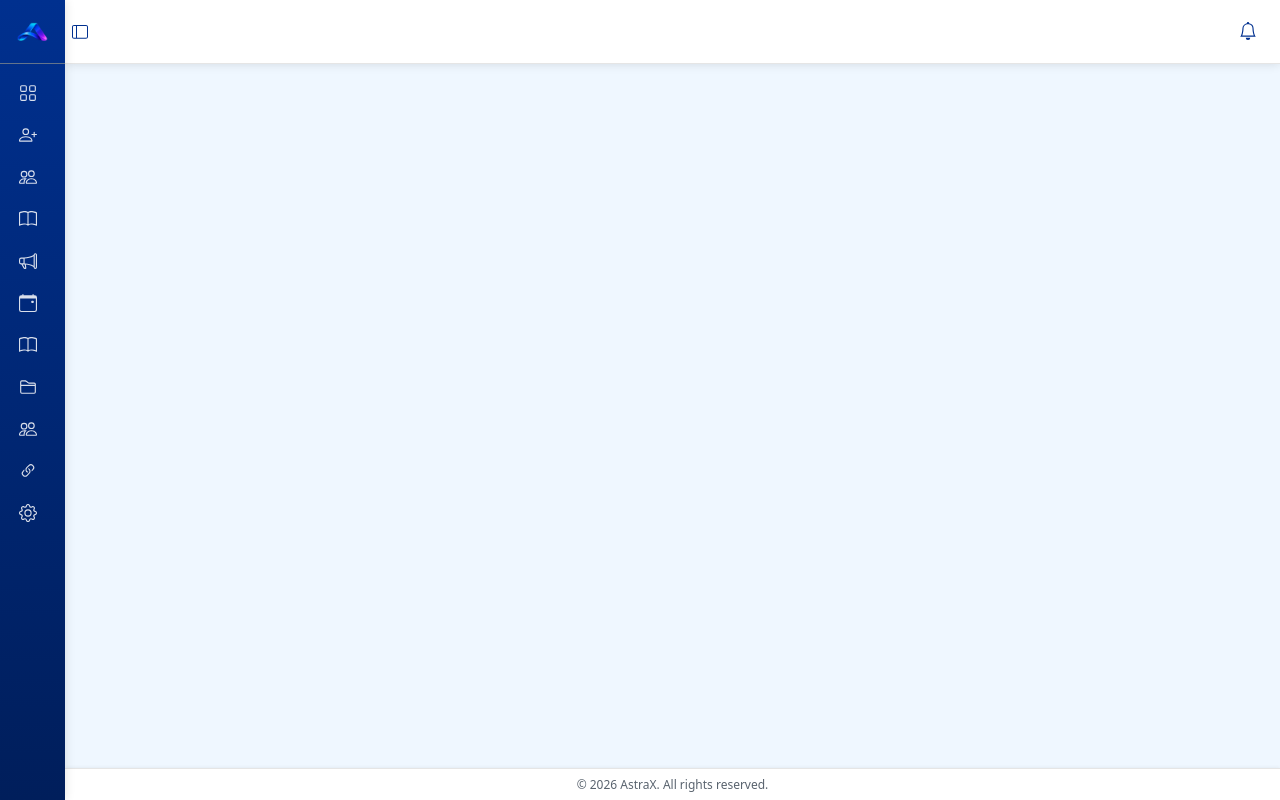
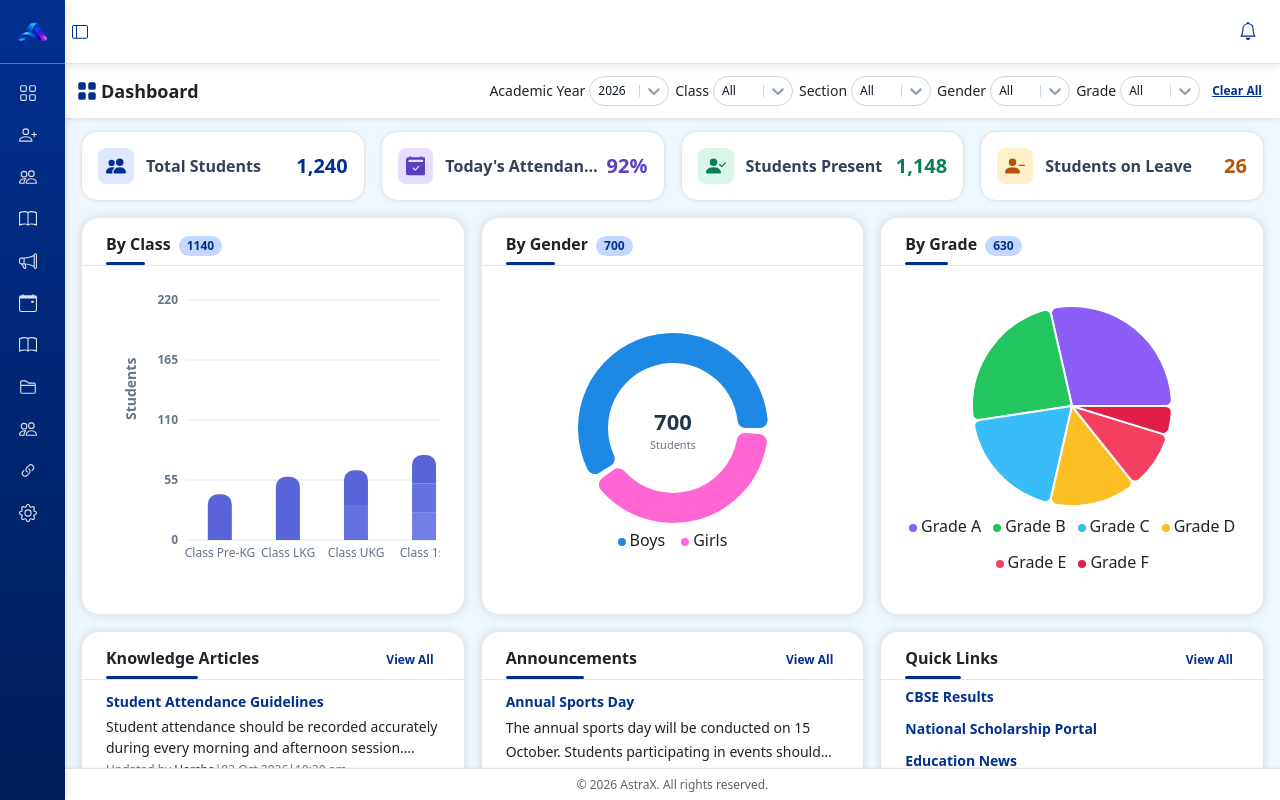
Before and after one commit to Bharathpeddi18/ax-frontend, a Next.js app: page / in a window 1280 px wide. Built offline with nearby package versions, Linux system fonts and the light colour scheme.

Commit message:
Updated menus, header and page-wrapper

```diff
--- a/src/app/layout.tsx
+++ b/src/app/layout.tsx
@@ -1,7 +1,17 @@
 import '../assets/css/index.css';
+import './layout.css'
+
 
 import type { Metadata, Viewport } from 'next';
 import ServiceWorker from '../services/service-worker';
+import Footer from '@/layout/ax-footer/ax-footer';
+import Header from '@/layout/ax-header/ax-header';
+import Menu from '@/layout/ax-menu/ax-menu';
+import PageWrapper from '@/layout/ax-page-wrapper/ax-page-wrapper';
+
+
+
+
 // region Outer Functions
 export const metadata: Metadata = {
   title: 'Astrax School',
@@ -28,7 +38,15 @@ export default function RootLayout({
     <html lang="en">
       <body>
         <ServiceWorker />
-        {children}
+        <div className="ax-app-layout">
+
+        <Menu />
+        <Header />
+        <PageWrapper>
+          {children}
+        </PageWrapper>
+        <Footer />
+      </div>
       </body>
     </html>
   );
--- a/src/app/page.tsx
+++ b/src/app/page.tsx
@@ -1,31 +1,9 @@
 'use client';
-import './layout.css'
-
-import Footer from '@/layout/ax-footer/ax-footer';
-import Header from '@/layout/ax-header/ax-header';
-import Menu from '@/layout/ax-menu/ax-menu';
-import PageWrapper from '@/layout/ax-page-wrapper/ax-page-wrapper';
-// import AuthGuard from '@/components/auth/auth-guard';
+import DashboardStudentPage from './dashboard-student/page';
 
 // region Main Component
-export default function Layout({
-  children,
-}: Readonly<{
-  children: React.ReactNode;
-}>) {
+export default function Home() {
   return (
-    // <AuthGuard>
-      <div className="ax-app-layout">
-        <Menu />
-
-        <Header />
-
-        <PageWrapper>
-          {children}
-        </PageWrapper>
-
-        <Footer />
-      </div>
-    // </AuthGuard>
+    <DashboardStudentPage/>
   );
 }
```
